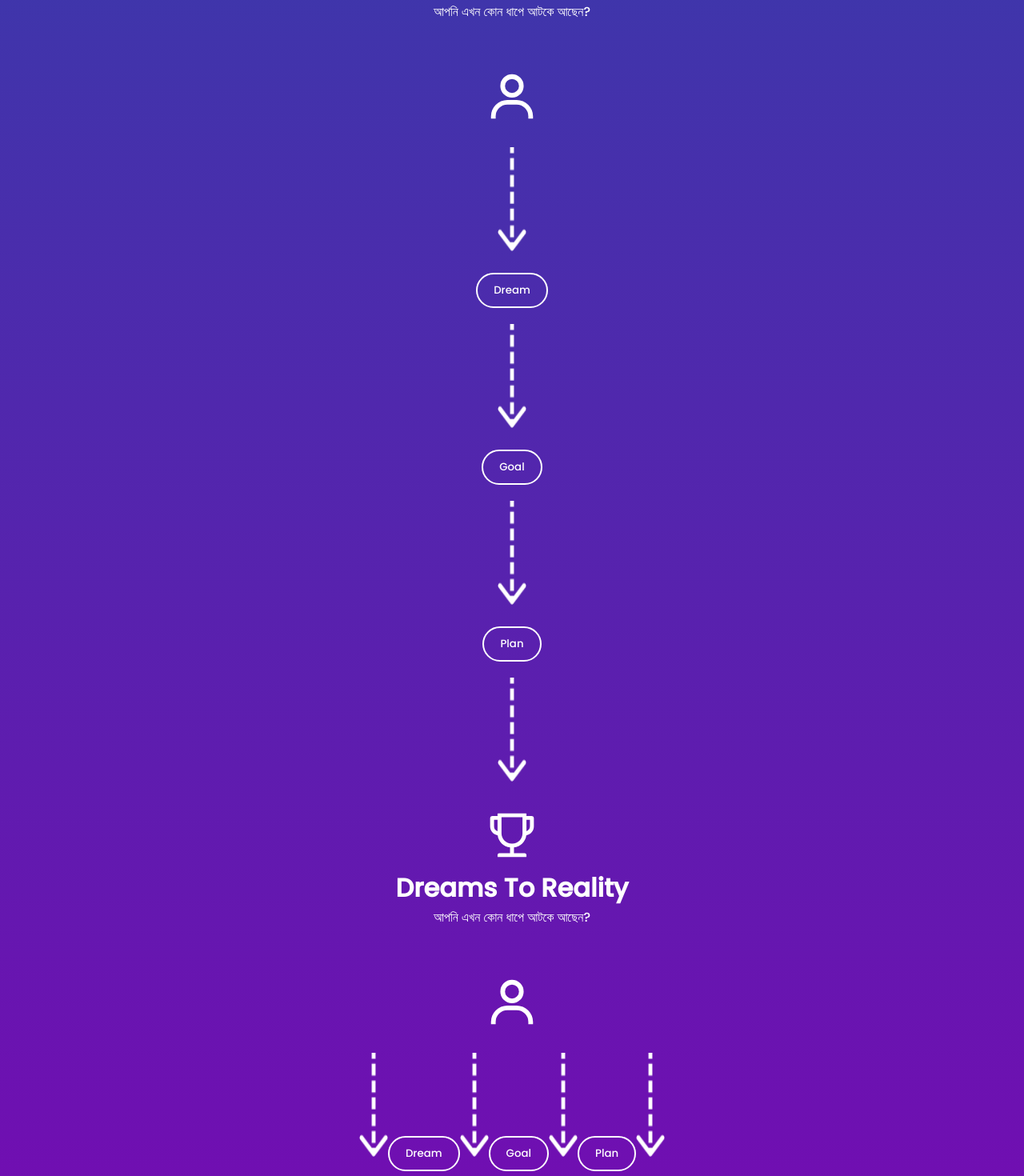
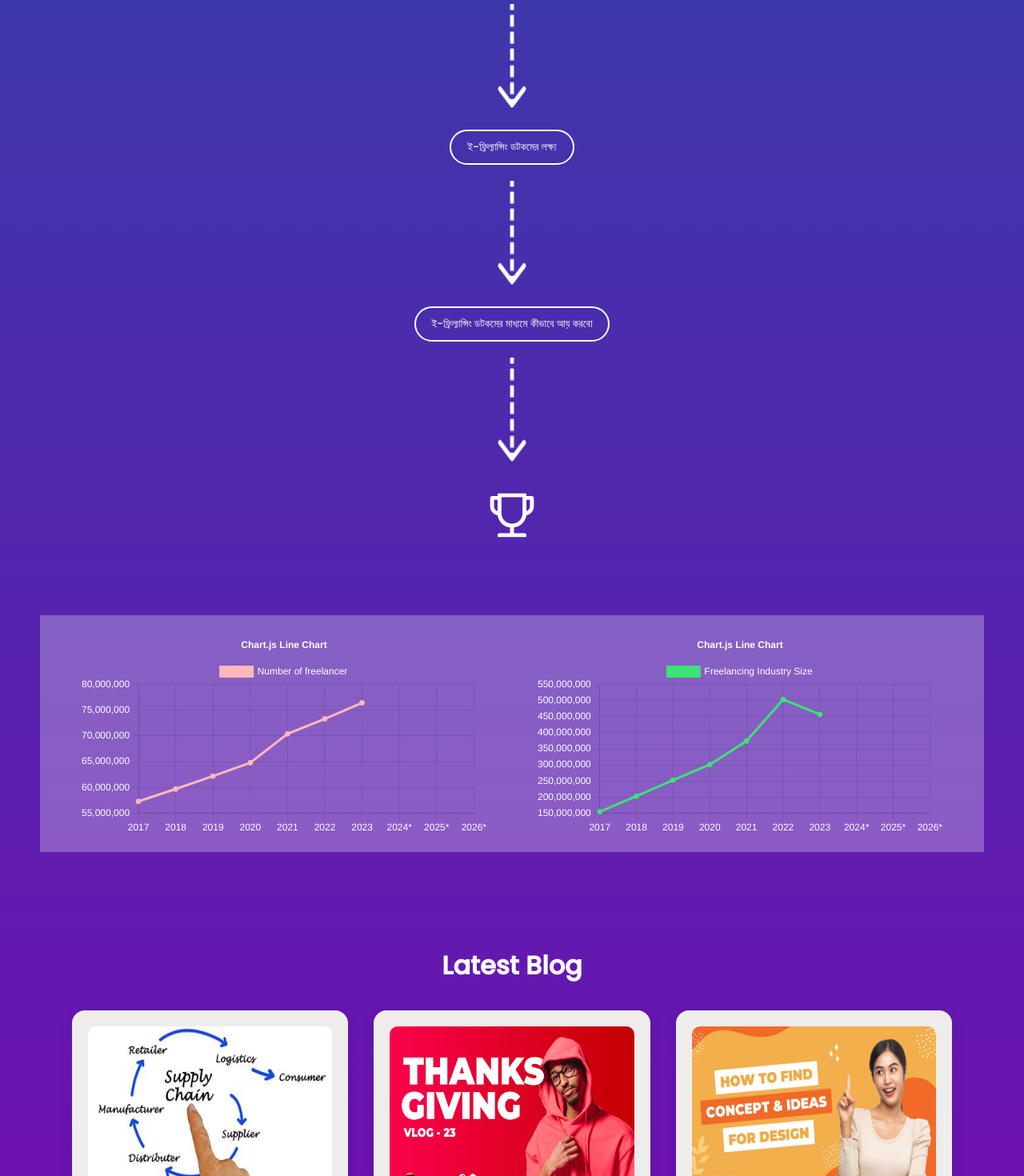
Before and after one commit to Mahade121/portfolio, a Next.js app: page /home in a window 1280 px wide. Shown: the part 1330-2800 px from the top of the page at 80% size. Built offline with nearby package versions, Linux system fonts and the light colour scheme.

Commit message:
chart added

```diff
--- a/package.json
+++ b/package.json
@@ -14,15 +14,20 @@
     "@fortawesome/react-fontawesome": "^0.2.0",
     "@headlessui/react": "^1.7.7",
     "@next/font": "13.1.2",
+    "chart.js": "^4.2.0",
     "nasa-particlesjs": "^1.0.0",
     "next": "^13.1.2",
     "particles": "^0.3.1",
     "react": "^18.2.0",
+    "react-chartjs-2": "^5.2.0",
     "react-dom": "^18.2.0",
     "react-icons": "^4.7.1",
     "react-tsparticles": "^2.7.1",
     "tsparticles": "^2.7.1",
     "tsparticles-preset-snow": "^2.7.1",
     "typewriter-effect": "^2.19.0"
+  },
+  "devDependencies": {
+    "faker": "^5.5.3"
   }
 }
--- a/src/pages/home.js
+++ b/src/pages/home.js
@@ -7,6 +7,84 @@ import Image from 'next/image';
 import Head from 'next/head';
 import Link from 'next/link';
 import { useState } from 'react';
+
+import {
+    Chart as ChartJS,
+    CategoryScale,
+    LinearScale,
+    PointElement,
+    LineElement,
+    Title,
+    Tooltip,
+    Legend,
+} from 'chart.js';
+import { Line } from 'react-chartjs-2';
+import faker from 'faker';
+
+ChartJS.register(
+    CategoryScale,
+    LinearScale,
+    PointElement,
+    LineElement,
+    Title,
+    Tooltip,
+    Legend
+);
+
+ChartJS.defaults.color = '#fff';
+
+const options = {
+    responsive: true,
+    plugins: {
+        legend: {
+            position: 'top',
+        },
+        title: {
+            display: true,
+            text: 'Chart.js Line Chart',
+        },
+    },
+};
+
+const labels = ['2017', '2018', '2019', '2020', '2021', '2022', '2023', '2024*', '2025*', '2026*'];
+
+const data = {
+    labels,
+    datasets: [
+        {
+            label: 'Number of freelancer',
+            data: [57300000, 59700000, 62200000, 64800000, 70400000, 73300000, 76400000,],
+            borderColor: '#ffb8b8',
+            backgroundColor: '#ffb8b8',
+        }
+    ],
+};
+
+const options2 = {
+    responsive: true,
+    plugins: {
+        legend: {
+            position: 'top',
+        },
+        title: {
+            display: true,
+            text: 'Chart.js Line Chart',
+        },
+    },
+};
+
+
+const data2 = {
+    labels,
+    datasets: [
+        {
+            label: 'Freelancing Industry Size',
+            data: [155000000, 203000000, 253000000, 301000000, 374000000, 503000000, 456800000,],
+            borderColor: '#3ae374',
+            backgroundColor: '#3ae374',
+        }
+    ],
+};
 
 export default function home() {
     const [btn1, setBtn1] = useState(false);
@@ -64,6 +142,107 @@ export default function home() {
                     </div>
                 </div>
 
+                <div className="dreams">
+                    <h1>Dreams To Reality</h1>
+                    <p className='dreams-p'> আপনি এখন কোন ধাপে আটকে আছেন? </p>
+                    <IconContext.Provider
+                        value={{ color: 'white', size: '70px', marginTop: '5px' }}>
+                        <div>
+                            <BiUser /><br />
+                        </div>
+                    </IconContext.Provider>
+
+                    <Image src="/arrow.png" alt="arrow" className="arrow" width="36" height="130" /><br />
+                    <button className='dream-btn' onClick={() => setBtn1(!btn1)}>ফ্রিল্যান্সিং কি?</button><br />
+                    {btn1 && (
+                        <>
+                            <br /><div className="popup-box transform">
+                                <div className="popupbox-content">
+                                    <h4 className='popupbox-title'>Information</h4>
+                                    <div className="popupbox-btn">
+                                        <button>Early Life</button>
+                                        <button>Education</button>
+                                        <button>Occupation</button>
+                                        <button>Known For</button>
+                                        <button>Personal Life</button>
+                                        <button>Achivement</button>
+                                    </div>
+                                </div>
+                            </div>
+                        </>
+                    )}
+
+                    <Image src="/arrow.png" alt="arrow" className="arrow" width="36" height="130" /><br />
+                    <button className='dream-btn' onClick={() => setBtn2(!btn2)}>ফ্রিল্যান্সিং ও বিশ্ব!</button><br />
+                    {btn2 && (
+                        <>
+                            <br /><div className="popup-box transform">
+                                <h4 className='popupbox-title'>Why Choose E-freelancing</h4>
+                                <div className="popupbox-btn">
+                                    <button></button>
+                                    <button>Demo</button>
+                                    <button>Demo</button>
+                                    <button>Demo</button>
+                                    <button>Demo</button>
+                                    <button>Demo</button>
+                                </div>
+                            </div>
+                        </>
+                    )}
+
+                    <Image src="/arrow.png" alt="arrow" className="arrow" width="36" height="130" /><br />
+                    <button className='dream-btn' onClick={() => setBtn3(!btn3)}>ই-ফ্রিল্যান্সিং ডটকমের লক্ষ্য</button><br />
+                    {btn3 && (
+                        <>
+                            <br /><div className="popup-box transform">
+                                <h4 className='popupbox-title'>Plan</h4>
+                                <div className="popupbox-btn">
+                                    <button>Demo</button>
+                                    <button>Demo</button>
+                                    <button>Demo</button>
+                                    <button>Demo</button>
+                                    <button>Demo</button>
+                                    <button>Demo</button>
+                                </div>
+                            </div>
+                        </>
+                    )}
+
+                    <Image src="/arrow.png" alt="arrow" className="arrow" width="36" height="130" /><br />
+                    <button className='dream-btn' onClick={() => setBtn3(!btn3)}>ই-ফ্রিল্যান্সিং ডটকমের মাধ্যমে কীভাবে আয় করবো</button><br />
+                    {btn3 && (
+                        <>
+                            <br /><div className="popup-box transform">
+                                <h4 className='popupbox-title'>Plan</h4>
+                                <div className="popupbox-btn">
+                                    <button>Demo</button>
+                                    <button>Demo</button>
+                                    <button>Demo</button>
+                                    <button>Demo</button>
+                                    <button>Demo</button>
+                                    <button>Demo</button>
+                                </div>
+                            </div>
+                        </>
+                    )}
+
+                    <Image src="/arrow.png" alt="arrow" className="arrow" width="36" height="130" /><br />
+                    <IconContext.Provider
+                        value={{ color: 'white', size: '70px', marginTop: '20px' }}>
+                        <div>
+                            <br /><AiOutlineTrophy /><br />
+                        </div>
+                    </IconContext.Provider>
+                </div>
+
+                <div className="bar-chart">
+                    <div className="freelance-user">
+                        <Line options={options} data={data} />
+                    </div>
+                    <div className="industry-growth">
+                        <Line options={options2} data={data2} />
+                    </div>
+                </div>
 
                 <div className="latest-blog">
                     <h1 className='sec-title'>Latest Blog</h1>
@@ -117,155 +296,6 @@ export default function home() {
                             </div>
                         </div>
                     </div>
-                </div>
-
-
-                <div className="dreams">
-                    <h1>Dreams To Reality</h1>
-                    <p className='dreams-p'> আপনি এখন কোন ধাপে আটকে আছেন? </p>
-                    <IconContext.Provider
-                        value={{ color: 'white', size: '70px', marginTop: '5px' }}>
-                        <div>
-                            <BiUser /><br />
-                        </div>
-                    </IconContext.Provider>
-
-                    <Image src="/arrow.png" alt="arrow" className="arrow" width="36" height="130" /><br />
-                    <button className='dream-btn' onClick={() => setBtn1(!btn1)}>Dream</button><br />
-                    {btn1 && (
-                        <>
-                            <br /><div className="popup-box transform">
-                                <div className="popupbox-content">
-                                    <h4 className='popupbox-title'>Dream</h4>
-                                    <div className="popupbox-btn">
-                                        <button>Demo</button>
-                                        <button>Demo</button>
-                                        <button>Demo</button>
-                                        <button>Demo</button>
-                                        <button>Demo</button>
-                                        <button>Demo</button>
-                                    </div>
-                                </div>
-                            </div>
-                        </>
-                    )}
-
-                    <Image src="/arrow.png" alt="arrow" className="arrow" width="36" height="130" /><br />
-                    <button className='dream-btn' onClick={() => setBtn2(!btn2)}>Goal</button><br />
-                    {btn2 && (
-                        <>
-                            <br /><div className="popup-box transform">
-                                <h4 className='popupbox-title'>Goal</h4>
-                                <div className="popupbox-btn">
-                                    <button>Demo</button>
-                                    <button>Demo</button>
-                                    <button>Demo</button>
-                                    <button>Demo</button>
-                                    <button>Demo</button>
-                                    <button>Demo</button>
-                                </div>
-                            </div>
-                        </>
-                    )}
-
-                    <Image src="/arrow.png" alt="arrow" className="arrow" width="36" height="130" /><br />
-                    <button className='dream-btn' onClick={() => setBtn3(!btn3)}>Plan</button><br />
-                    {btn3 && (
-                        <>
-                            <br /><div className="popup-box transform">
-                                <h4 className='popupbox-title'>Plan</h4>
-                                <div className="popupbox-btn">
-                                    <button>Demo</button>
-                                    <button>Demo</button>
-                                    <button>Demo</button>
-                                    <button>Demo</button>
-                                    <button>Demo</button>
-                                    <button>Demo</button>
-                                </div>
-                            </div>
-                        </>
-                    )}
-                    <Image src="/arrow.png" alt="arrow" className="arrow" width="36" height="130" /><br />
-                    <IconContext.Provider
-                        value={{ color: 'white', size: '70px', marginTop: '20px' }}>
-                        <div>
-                            <br /><AiOutlineTrophy /><br />
-                        </div>
-                    </IconContext.Provider>
-                </div>
-
-                <div className="dreams">
-                    <h1>Dreams To Reality</h1>
-                    <p className='dreams-p'> আপনি এখন কোন ধাপে আটকে আছেন? </p>
-                    <IconContext.Provider
-                        value={{ color: 'white', size: '70px', marginTop: '5px' }}>
-                        <div>
-                            <BiUser />
-                        </div>
-                    </IconContext.Provider>
-
-                    <Image src="/arrow.png" alt="arrow" className="arrow" width="36" height="130" />
-                    <button className='dream-btn' onClick={() => setBtn1(!btn1)}>Dream</button>
-                    {btn1 && (
-                        <>
-                            <div className="popup-box transform">
-                                <div className="popupbox-content">
-                                    <h4 className='popupbox-title'>Dream</h4>
-                                    <div className="popupbox-btn">
-                                        <button>Demo</button>
-                                        <button>Demo</button>
-                                        <button>Demo</button>
-                                        <button>Demo</button>
-                                        <button>Demo</button>
-                                        <button>Demo</button>
-                                    </div>
-                                </div>
-                            </div>
-                        </>
-                    )}
-
-                    <Image src="/arrow.png" alt="arrow" className="arrow" width="36" height="130" />
-                    <button className='dream-btn' onClick={() => setBtn2(!btn2)}>Goal</button>
-                    {btn2 && (
-                        <>
-                            <div className="popup-box transform">
-                                <h4 className='popupbox-title'>Goal</h4>
-                                <div className="popupbox-btn">
-                                    <button>Demo</button>
-                                    <button>Demo</button>
-                                    <button>Demo</button>
-                                    <button>Demo</button>
-                                    <button>Demo</button>
-                                    <button>Demo</button>
-                                </div>
-                            </div>
-                        </>
-                    )}
-
-                    <Image src="/arrow.png" alt="arrow" className="arrow" width="36" height="130" />
-                    <button className='dream-btn' onClick={() => setBtn3(!btn3)}>Plan</button>
-                    {btn3 && (
-                        <>
-                            <div className="popup-box transform">
-                                <h4 className='popupbox-title'>Plan</h4>
-                                <div className="popupbox-btn">
-                                    <button>Demo</button>
-                                    <button>Demo</button>
-                                    <button>Demo</button>
-                                    <button>Demo</button>
-                                    <button>Demo</button>
-                                    <button>Demo</button>
-                                </div>
-                            </div>
-                        </>
-                    )}
-                    <Image src="/arrow.png" alt="arrow" className="arrow" width="36" height="130" />
-                    <IconContext.Provider
-                        value={{ color: 'white', size: '70px', marginTop: '20px' }}>
-                        <div>
-                            <AiOutlineTrophy />
-                        </div>
-                    </IconContext.Provider>
                 </div>
 
 
--- a/src/styles/globals.css
+++ b/src/styles/globals.css
@@ -189,7 +189,24 @@ nav ul li:hover::after {
   transition: all 0.2s ease-in;
 }
 
+.bar-chart {
+  margin-top: 7%;
+  display: flex;
+  padding: 20px;
+  background-color: rgba(255, 255, 255, 0.275);
+  justify-content: space-around;
+}
+.freelance-user {
+  width: 45%;
+}
+.industry-growth {
+  width: 45%;
+}
+
 /* Latest Blog */
+.latest-blog {
+  margin-top: 10%;
+}
 .latest-blog-title {
   text-align: center;
 }
```
Also changed, not shown: 1 other file (tests, documents, lock files or other folders).
